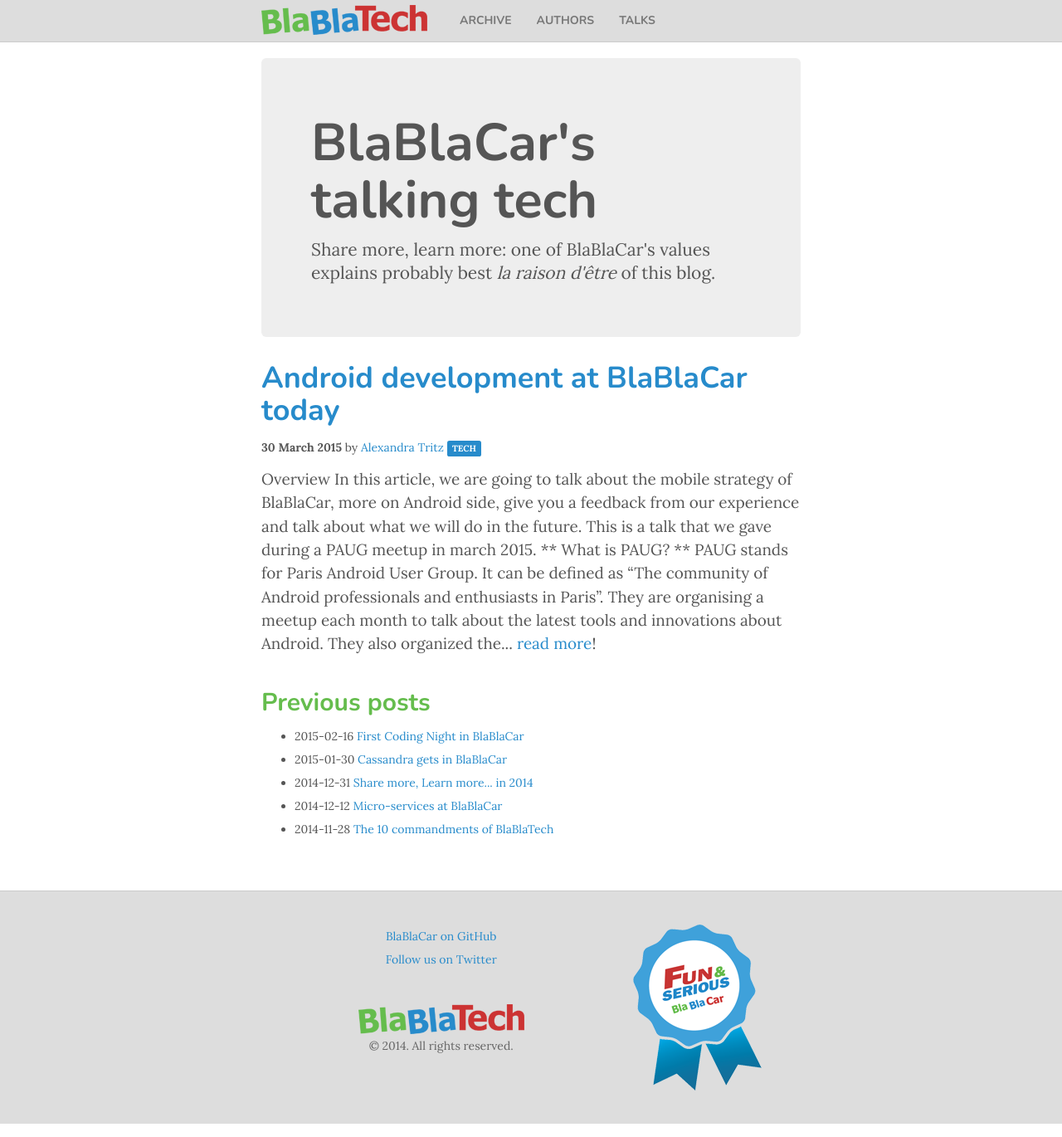
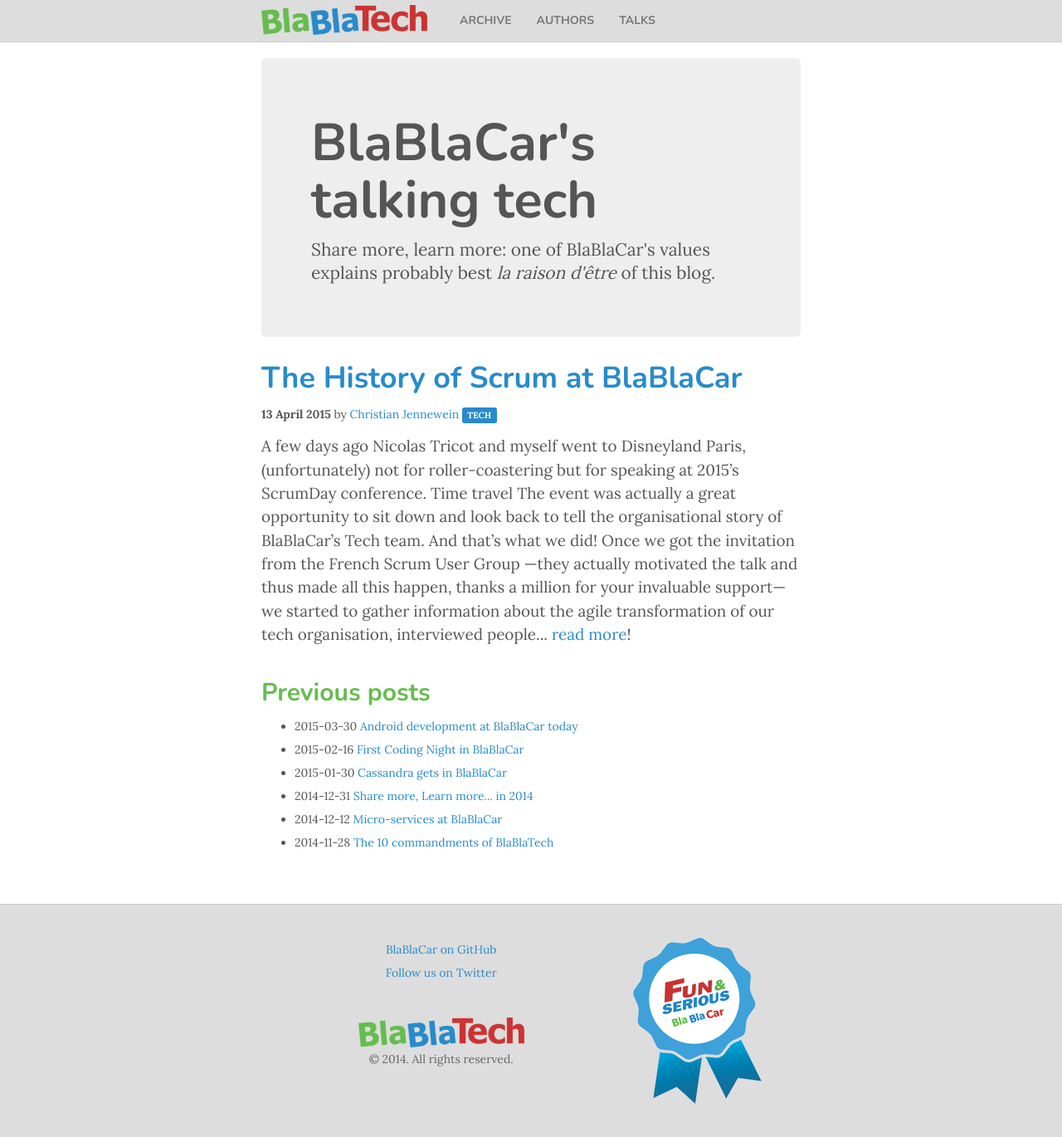
Before and after one commit to blablacar/blablatech, a Jekyll site: the page built from index.html, in a window 1280 px wide and 1370 px high. Shown: the whole window at 83% size. Built offline with Jekyll 4.4.1, drawn with Linux system fonts in a browser that asks for light colours; Markdown is read by kramdown in place of the engine named in the settings; the list of posts is cut into pages by our own code.

Commit message:
Scrumday talk article

```diff
--- a/_config.yml
+++ b/_config.yml
@@ -88,6 +88,15 @@
 permalink:      /blog/:title
 
 talks:
+  2015:
+    scrumday-2015:
+      authors:  [christian-jennewein, nicolas-tricot]
+      date:     "2-3 April"
+      event:    "ScrumDay"
+      place:    "Disneyland (France)"
+      title:    "Scrum @ BlaBlaTech"
+      thumb:    christian-jennewein_scrumday-2015.jpg
+      url:      https://speakerdeck.com/cestcri/scrum-at-blablatech
   2014:
     symfonycon-2014:
       authors:  [matthieu-moquet]
--- /dev/null
+++ b/_posts/2015-04-13-the-history-of-scrum-at-blablacar.md
@@ -0,0 +1,36 @@
+---
+layout:         post
+title:          The History of Scrum at BlaBlaCar
+tags:           tech
+authors:        [christian-jennewein]
+description:    Looking back at the last 3 years of BlaBlaTech and how the growth of the team has been absorbed and managed from an organisational point of view.
+---
+
+A few days ago [Nicolas Tricot](/authors/#author-nicolas-tricot) and myself went to Disneyland Paris, (unfortunately) not for roller-coastering but for speaking at [2015's ScrumDay conference](http://scrumday.fr/).
+
+## Time travel
+
+The event was actually a great opportunity to sit down and look back to tell the organisational story of BlaBlaCar's Tech team. And that's what we did! Once we got the invitation from the [French Scrum User Group](http://frenchsug.org/) —they actually motivated the talk and thus made all this happen, thanks a million for your invaluable support— we started to gather **information about the agile transformation of our tech organisation**, interviewed people and built the story.
+
+<p class="text-center">
+    <img src="../../images/2015-04-13-the-history-of-scrum-at-blablacar/scrumday-2015-blablacar.jpg" alt="Nicolas Tricot and Christian Jennewein from BlaBlaCar at Scrumday 2015" />
+</p>
+
+Constructed around a timeline starting three years ago, we laid out the different stages of us being agile:
+
+- not so much besides daily **standups** in 2012
+- a little more with **user stories, velocity and complexity** in 2013
+- fully scrum throughout 2014 with **poker planning and all the roles**
+- perfect **scrumban and kanban** in 2015 with ever more mature teams
+
+Have a look at our presentation embedded hereafter, a little over 70 slides (in French though) for a 40 minutes talk (which actually took as 42, of course ;).
+
+<script async class="speakerdeck-embed" data-id="4dc56932cade4fd8965f1c84d41d58ae" data-ratio="1.77777777777778" src="//speakerdeck.com/assets/embed.js"></script>
+
+## Outlook
+
+The story continues, the BlaBlaTech team will continue to grow and evolve (stay tuned on this blog). So maybe **see you next year at the 2016 edition of Scrumday**, with another chapter and more learnings from a strongly growing agile tech organisation.
+
+<p class="text-center">
+    <img src="../../images/2015-04-13-the-history-of-scrum-at-blablacar/scrumday-2015-all.jpg" alt="Nicolas Tricot and Christian Jennewein from BlaBlaCar at Scrumday 2015" />
+</p>
--- a/talks/index.html
+++ b/talks/index.html
@@ -5,9 +5,10 @@
 
 <h1>Our talks and presentations</h1>
 
-<h2>2014 <span class="badge">{{ site.talks[2014].size }}</span></h2>
+{% for year in (2014..2015) reversed %}
+    <h2>{{ year }} <span class="badge">{{ site.talks[year].size }}</span></h2>
     <ul class="media-list talks">
-    {% for talk in site.talks[2014] %}
+        {% for talk in site.talks[year] %}
             {% assign authors_authors = talk[1].authors %}
             <li id="{{ talk[0] }}" class="media">
                 <a class="media-left media-middle" href="{{ talk[1].url }}">
@@ -24,3 +25,4 @@
             </li>
         {% endfor %}
     </ul>
+{% endfor %}
```
Also changed, not shown: images/2015-04-13-the-history-of-scrum-at-blablacar/scrumday-2015-all.jpg (added), images/2015-04-13-the-history-of-scrum-at-blablacar/scrumday-2015-blablacar.jpg (added), images/talks/christian-jennewein_scrumday-2015.jpg (added), 2 other files. Lines whose indentation alone changed are shown as unchanged.
